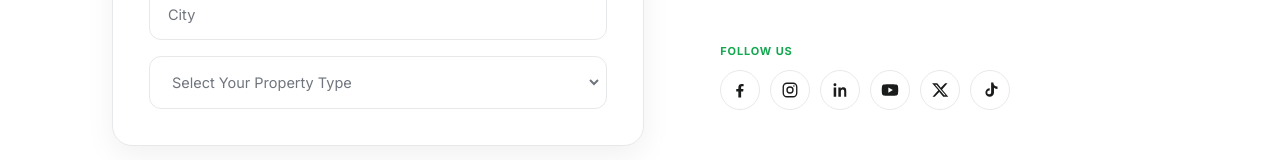
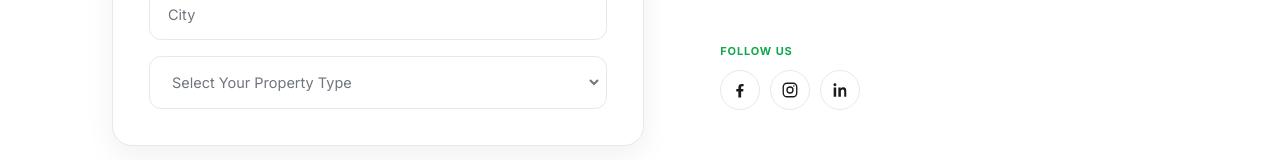
Before and after one commit to khurram7jc/propkads-website, a Next.js app: page / in a window 1280 px wide. Shown: the part 7880-8040 px from the top of the page. Built offline with nearby package versions, Linux system fonts and the light colour scheme; no server answers; the database is empty.

Commit message:
Contact section: keep only Facebook, Instagram, LinkedIn social icons

```diff
--- a/app/page.js
+++ b/app/page.js
@@ -1,7 +1,7 @@
 'use client';
 import { useEffect, useState } from 'react';
 import Header from '@/components/Header';
-import { PhoneIcon, MailIcon, PinIcon, FacebookIcon, InstagramIcon, LinkedInIcon, YoutubeIcon, XIcon, TiktokIcon } from '@/components/Icons';
+import { PhoneIcon, MailIcon, PinIcon, FacebookIcon, InstagramIcon, LinkedInIcon } from '@/components/Icons';
 import Hero from '@/components/Hero';
 import Positioning from '@/components/Positioning';
 import SystemFlow from '@/components/SystemFlow';
@@ -306,9 +306,6 @@ export default function Home() {
                 <a href={c.social_facebook || 'https://www.facebook.com/Propkads/'} target="_blank" rel="noopener noreferrer" aria-label="Facebook"><FacebookIcon /></a>
                 <a href={c.social_instagram || 'https://www.instagram.com/propkads/'} target="_blank" rel="noopener noreferrer" aria-label="Instagram"><InstagramIcon /></a>
                 <a href={c.social_linkedin || 'https://www.linkedin.com/company/propkads/'} target="_blank" rel="noopener noreferrer" aria-label="LinkedIn"><LinkedInIcon /></a>
-                <a href={c.social_youtube || 'https://www.youtube.com/@Propkads'} target="_blank" rel="noopener noreferrer" aria-label="YouTube"><YoutubeIcon /></a>
-                <a href={c.social_x || 'https://x.com/propkads'} target="_blank" rel="noopener noreferrer" aria-label="X"><XIcon /></a>
-                <a href={c.social_tiktok || 'https://www.tiktok.com/@propkads'} target="_blank" rel="noopener noreferrer" aria-label="TikTok"><TiktokIcon /></a>
               </div>
             </div>
           </div>
```
